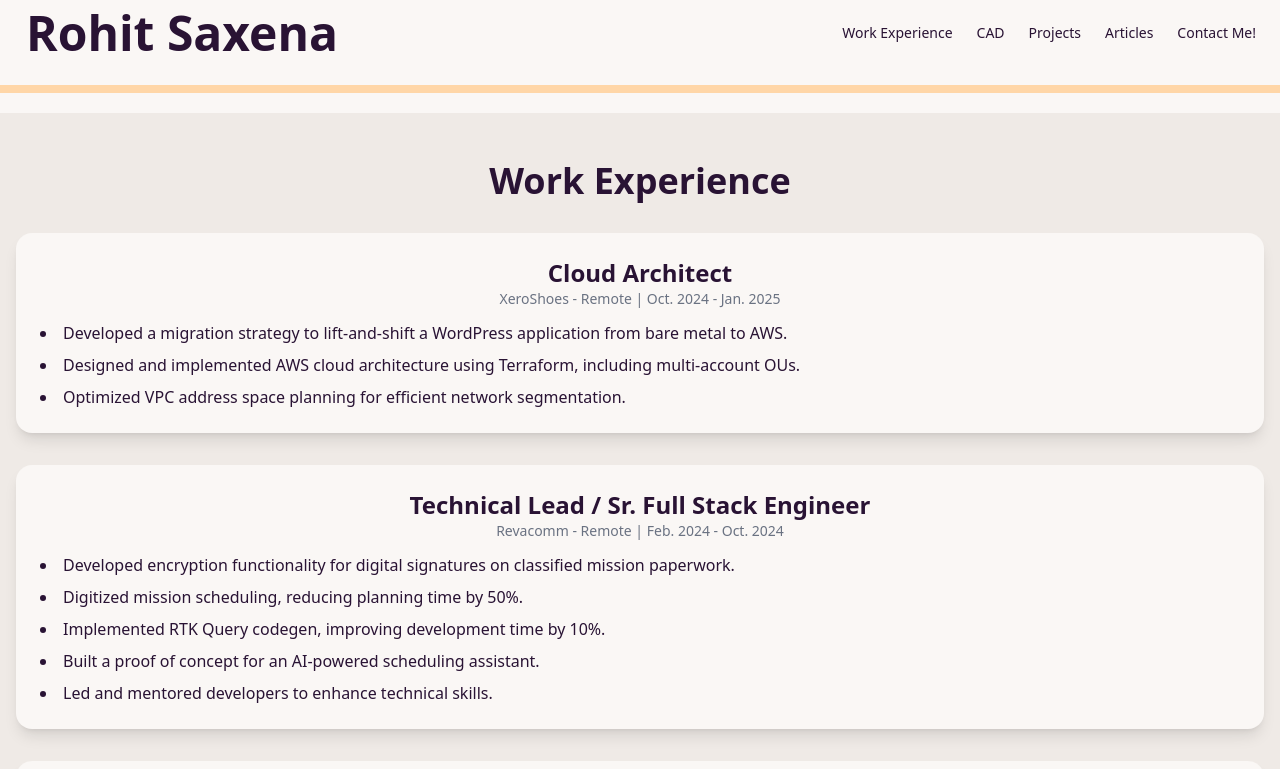
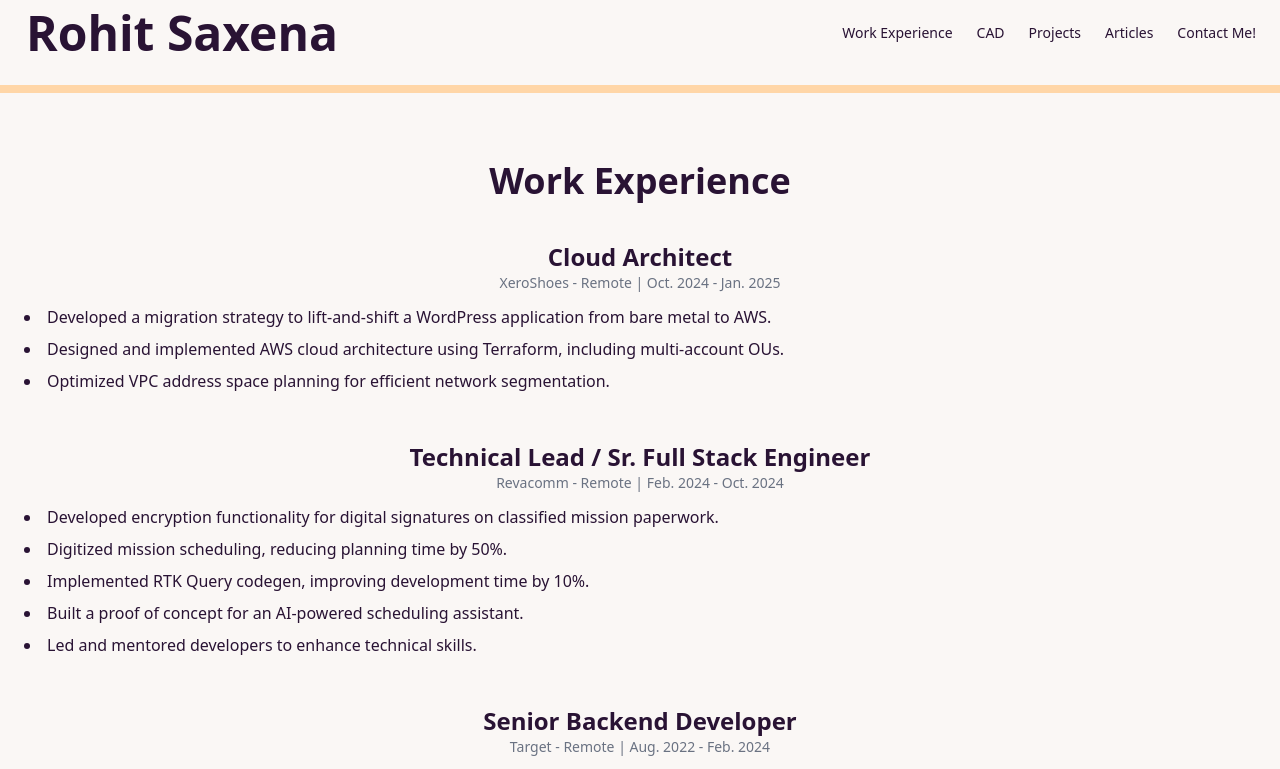
Before and after one commit to rohitmsaxena/rms-personal-website, a React (Vite) app: page / in a window 1280 px wide. Shown: the top 769 px of the page. Built offline with nearby package versions, Linux system fonts and the light colour scheme.

Commit message:
- Changes to WorkExperience

```diff
--- a/src/components/WorkExperience.tsx
+++ b/src/components/WorkExperience.tsx
@@ -60,80 +60,10 @@ export default function WorkExperience() {
       ],
     },
   ];
-  // return (
-  //   <section className="py-12 bg-base-200">
-  //     <div className="container mx-auto px-4">
-  //       <motion.h2
-  //         className="text-4xl font-bold text-center mb-8"
-  //         initial={{ opacity: 0, y: -20 }}
-  //         animate={{ opacity: 1, y: 0 }}
-  //         transition={{ duration: 0.5 }}
-  //       >
-  //         Work Experience
-  //       </motion.h2>
-  //
-  //       <div className="space-y-8">
-  //         {experiences.map((exp, index) => {
-  //           // Randomly choose left or right animation
-  //           const direction = Math.random() > 0.5 ? 100 : -100;
-  //
-  //           return (
-  //             <motion.div
-  //               key={index}
-  //               className="card bg-base-100 shadow-lg p-6"
-  //               initial={{ opacity: 0, x: direction }}
-  //               animate={{ opacity: 1, x: 0 }}
-  //               transition={{
-  //                 type: "spring",
-  //                 stiffness: 80,
-  //                 damping: 12,
-  //                 delay: index * 0.2,
-  //               }}
-  //             >
-  //               <motion.h3
-  //                 className="text-2xl font-semibold text-center"
-  //                 whileHover={{ scale: 1.05 }}
-  //               >
-  //                 {exp.title}
-  //               </motion.h3>
-  //               <p className="text-sm text-gray-500 text-center">
-  //                 {exp.company} - {exp.location} | {exp.period}
-  //               </p>
-  //               <ul className="list-disc list-inside mt-3 space-y-2">
-  //                 {exp.details.map((detail, i) => (
-  //                   <motion.li
-  //                     key={i}
-  //                     initial={{ opacity: 0, x: direction / 2 }}
-  //                     animate={{ opacity: 1, x: 0 }}
-  //                     transition={{
-  //                       type: "spring",
-  //                       stiffness: 100,
-  //                       damping: 14,
-  //                       delay: i * 0.1,
-  //                     }}
-  //                   >
-  //                     {detail}
-  //                   </motion.li>
-  //                 ))}
-  //               </ul>
-  //             </motion.div>
-  //           );
-  //         })}
-  //       </div>
-  //     </div>
-  //   </section>
-  // );
   return (
-    <section className="py-12 bg-base-200">
+    <section className="py-12">
       <div className="container mx-auto px-4">
-        <motion.h2
-          className="text-4xl font-bold text-center mb-8"
-          initial={{ opacity: 0, y: -50 }}
-          animate={{ opacity: 1, y: 0 }}
-          transition={{ type: "spring", stiffness: 120, damping: 10 }}
-        >
-          Work Experience
-        </motion.h2>
+        <h2 className="text-4xl font-bold text-center mb-8">Work Experience</h2>
 
         <div className="space-y-8">
           {experiences.map((exp, index) => {
@@ -144,7 +74,7 @@ export default function WorkExperience() {
             return (
               <motion.div
                 key={index}
-                className="card bg-base-100 shadow-lg p-6"
+                className="card p-2 " //bg-base-300 shadow-lg
                 initial={{
                   opacity: 0,
                   x: direction,
```
